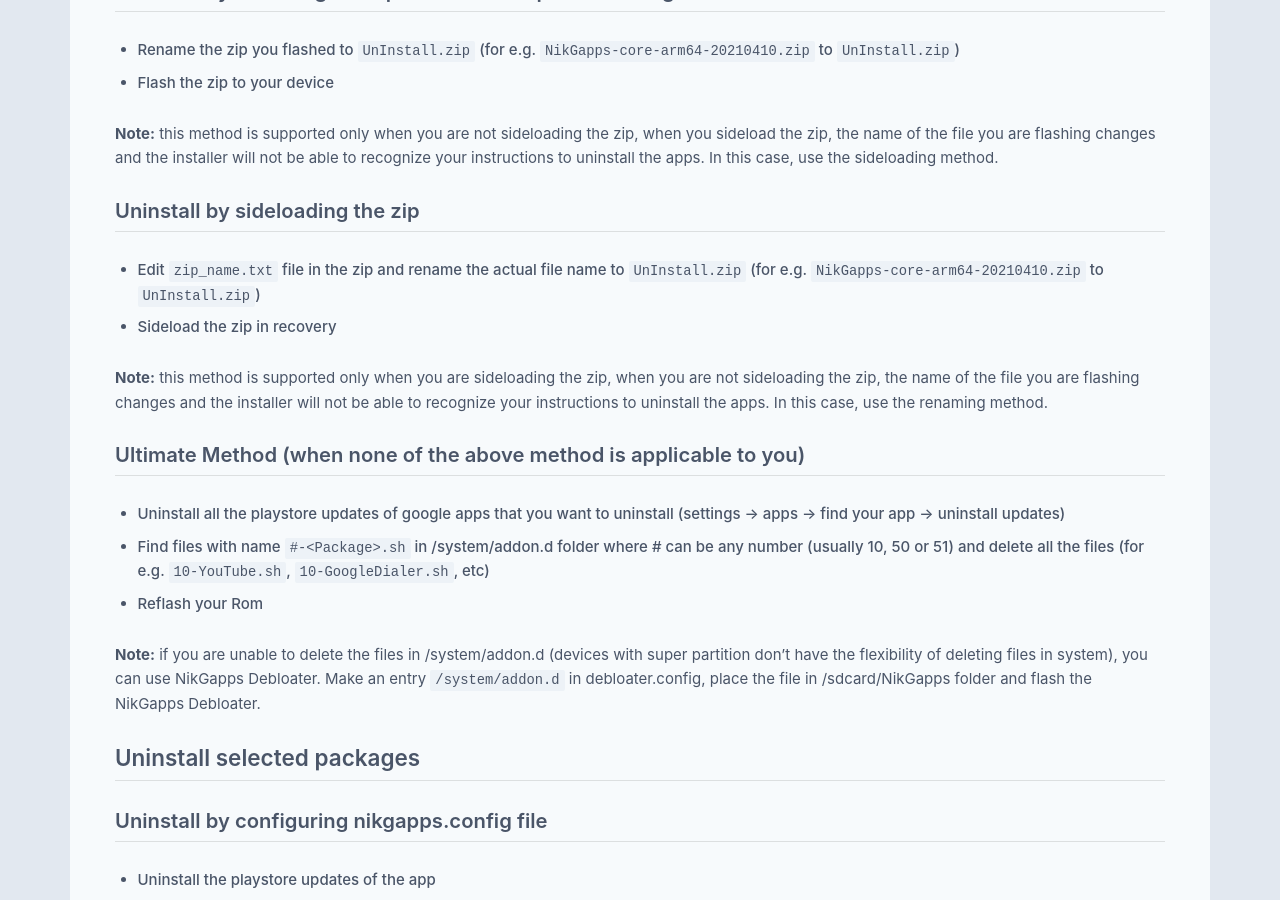
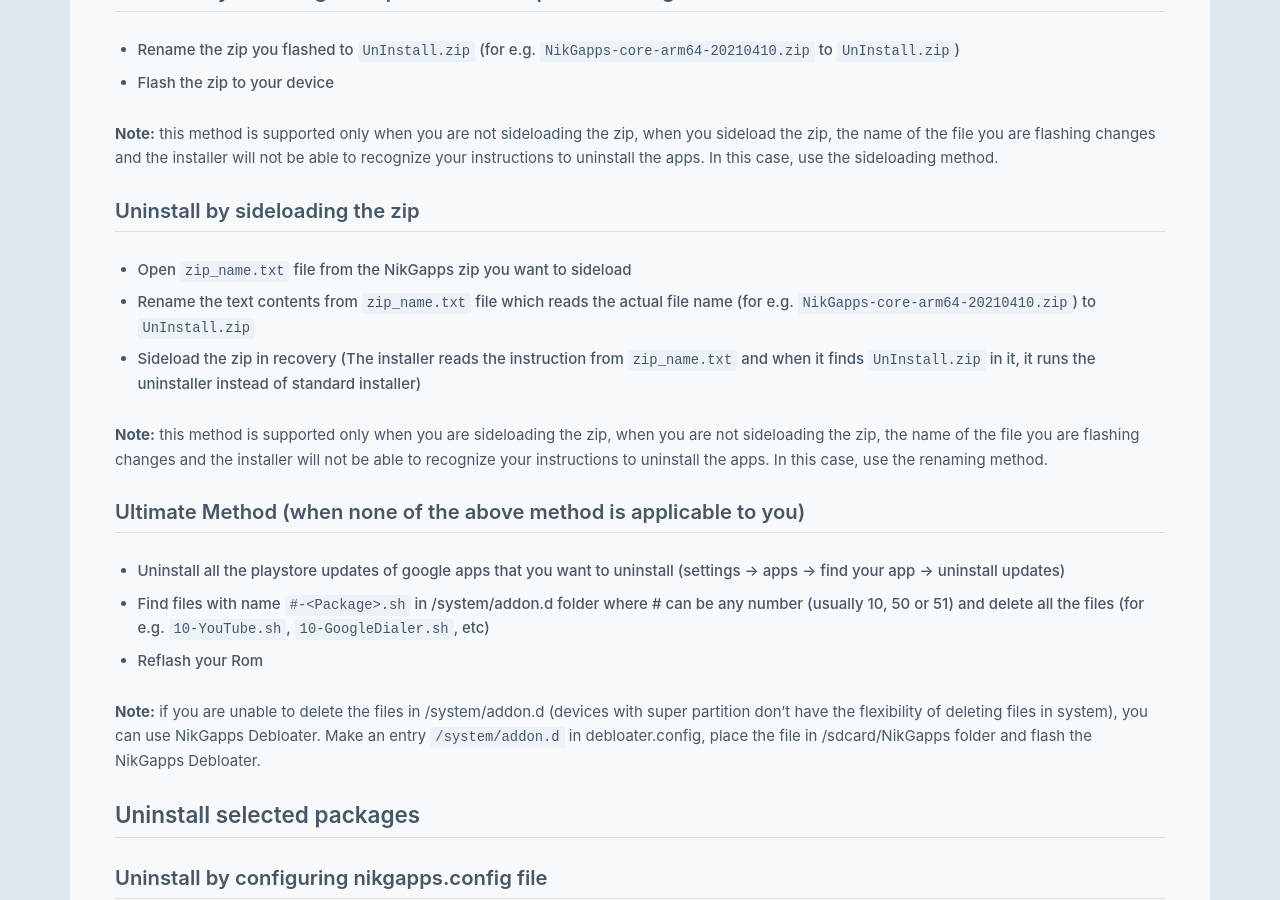
Before and after one commit to nikgapps/nikgapps.github.io, a Jekyll site: the page built from _posts/2023-03-04-Uninstall-NikGapps.md, in a window 1280 px wide and 900 px high, scrolled down 1182 px. Built offline with Jekyll 4.4.1, drawn with Linux system fonts in a browser that asks for light colours; some web fonts are replaced.

Commit message:
Make the uninstall by sideloading instructions clear

```diff
--- a/_posts/2023-03-04-Uninstall-NikGapps.md
+++ b/_posts/2023-03-04-Uninstall-NikGapps.md
@@ -27,8 +27,9 @@ You can uninstall NikGapps completely or selectively. Completely means you are r
 **Note:** this method is supported only when you are not sideloading the zip, when you sideload the zip, the name of the file you are flashing changes and the installer will not be able to recognize your instructions to uninstall the apps. In this case, use the sideloading method.
 
 ### Uninstall by sideloading the zip
-- Edit `zip_name.txt` file in the zip and rename the actual file name to `UnInstall.zip` (for e.g. `NikGapps-core-arm64-20210410.zip` to `UnInstall.zip`)
-- Sideload the zip in recovery
+- Open `zip_name.txt` file from the NikGapps zip you want to sideload
+- Rename the text contents from `zip_name.txt` file which reads the actual file name (for e.g. `NikGapps-core-arm64-20210410.zip`) to `UnInstall.zip`
+- Sideload the zip in recovery (The installer reads the instruction from `zip_name.txt` and when it finds `UnInstall.zip` in it, it runs the uninstaller instead of standard installer)
 
 **Note:** this method is supported only when you are sideloading the zip, when you are not sideloading the zip, the name of the file you are flashing changes and the installer will not be able to recognize your instructions to uninstall the apps. In this case, use the renaming method.
 
```
